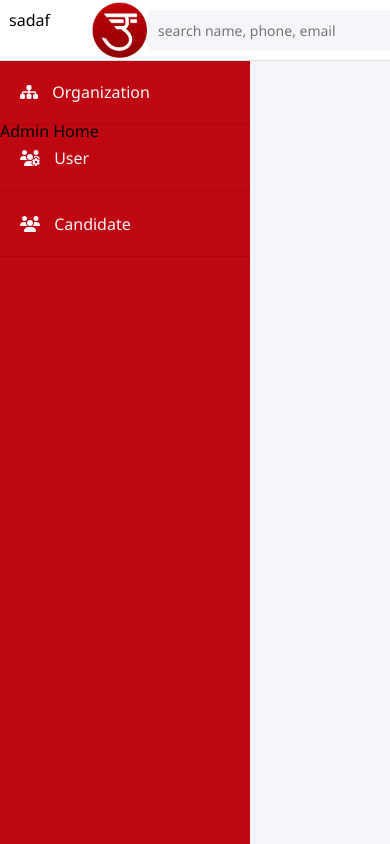
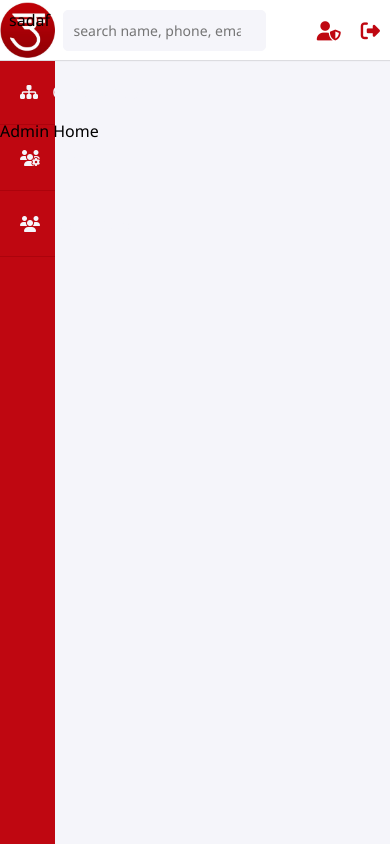
Before and after one commit to gandhirahulk/csp, a Django app: page /csp_admin/ in a window 390 px wide. Run offline with Django 3.2, Linux system fonts and the light colour scheme; a user stored in the database is signed in; parts of the project's set-up code (start-up, migrations or seed data) failed here and were passed over; some libraries are stand-ins or nearby versions.

Commit message:
responsive-topnav

```diff
--- a/static/csp_app/css/dashboard.css
+++ b/static/csp_app/css/dashboard.css
@@ -45,18 +45,44 @@ body{
   display: flex;
   justify-content: space-between;
   align-items: center;
-  padding: 0 20px;
+  /* padding: 0 20px; */
   box-shadow: 0 1px 1px rgba(0,0,0,0.1);
+  flex-wrap: wrap;
 }
 
 .wrapper .top_navbar .top_menu .logo{
   color: #bf0711;
   line-height: 1px;
-  padding-left: 4.5rem;
+  width: 250px;
+  /* padding-left: 5.5rem; */
+  text-align: center;
+
+}
+
+.wrapper .top_navbar .top_menu .search-input{
+  width: calc(100% - 250px - 30%);
+}
+
+#search-bar{
+  width: 100%;
+  /* padding: 10px; */
+  border: 1px solid #f5f5fa;
+  border-radius: 5px;
+  background: #f5f5fa
+}
+
+#search-bar:focus{
+  box-shadow:0 2px 2px 0 rgba(0, 0, 0, 0.2), 0 4px 8px 0 rgba(0, 0, 0, 0.1);
+  background: #fff;
+}
+
+.wrapper .top_navbar .top_menu .user-div{
+  width: 30%;
 }
 
 .wrapper .top_navbar .top_menu ul{
   display: flex;
+  float: right;
 }
 
 .wrapper .top_navbar .top_menu ul li a{
@@ -66,6 +92,7 @@ body{
   height: 35px; */
   line-height: 35px;
   text-align: center;
+  font-size: 1.2em;
   /* border: 1px solid #bf0711; */
   /* border-radius: 50%; */
   color: #bf0711;
@@ -76,9 +103,9 @@ body{
   color: #fff;
 } */
 
-.wrapper .top_navbar .top_menu ul li a:hover i{
+/* .wrapper .top_navbar .top_menu ul li a:hover i{
   color: #fff;
-}
+} */
 
 .wrapper .sidebar{
   position: fixed;
--- a/static/csp_app/css/forms.css
+++ b/static/csp_app/css/forms.css
@@ -61,18 +61,7 @@
     font-size: 14px;
 }
 
-#search-bar{
-  width: 46rem;
-  padding: 10px;
-  border: 1px solid #f5f5fa;
-  border-radius: 5px;
-  background: #f5f5fa;
-}
 
-#search-bar:focus{
-  box-shadow:0 2px 2px 0 rgba(0, 0, 0, 0.2), 0 4px 8px 0 rgba(0, 0, 0, 0.1);
-  background: #fff;
-}
 
 .forms-input-holder > input{
   width: 75%;
@@ -297,4 +286,5 @@
 
   .fds table tr td{
     padding-left: 5px;
+    width: 50%;
   }
--- /dev/null
+++ b/static/csp_app/css/media.css
@@ -0,0 +1,36 @@
+@media only screen and (max-width: 992px){
+    .wrapper .sidebar{
+        width: 220px;
+    }
+    .wrapper .main_container {
+        width: calc(100% - 240px);
+        margin-left: 220px;
+    }
+
+    .wrapper .top_navbar .top_menu .logo{
+        width: 220px;
+    }
+
+      .wrapper .top_navbar .top_menu .search-input{
+        width: calc(100% - 220px - 30%);
+    }
+}
+
+
+@media only screen and (max-width: 420px){
+    .wrapper .sidebar{
+        width: 55px;
+    }
+    .wrapper .main_container {
+        width: calc(100% - 70px);
+        margin-left: 55px;
+    }
+
+    .wrapper .top_navbar .top_menu .logo{
+        width: 55px;
+    }
+
+      .wrapper .top_navbar .top_menu .search-input{
+        width: calc(100% - 70px - 30%);
+    }
+}
--- a/templates/csp_app/admindashboard.html
+++ b/templates/csp_app/admindashboard.html
@@ -12,6 +12,7 @@
     <link rel="stylesheet" type="text/css" href="{% static 'csp_app/css/forms.css' %}">
     <link rel="stylesheet" type="text/css" href="{% static 'csp_app/css/organization.css' %}">
     <link rel="stylesheet" type="text/css" href="{% static 'csp_app/css/alertmsgcss.css' %}">
+    <link rel="stylesheet" type="text/css" href="{% static 'csp_app/css/media.css' %}">
     <link rel="stylesheet" href="https://cdnjs.cloudflare.com/ajax/libs/animate.css/4.0.0/animate.min.css"/>
 
     <script src="https://kit.fontawesome.com/b99e675b6e.js"></script>
@@ -147,18 +148,20 @@
                   {% endif %}
               </datalist>
             </div>
+            <div class="user-div">
                 <ul>
                 {% if request.user.is_staff %}
-                <li><a href="#">Admin Dashboard</a></li>
-                <li><a href="#">|</a></li>
+                    <li><a href="{% url 'csp_app:entity' %}" title="Admin Dashboard"><i class="fas fa-user-shield"></i></a></li>
+                    <!-- <li><a href="#">|</a></li> -->
                     <!-- <li><a href="#">Requests</a></li>
                     <li><a href="#">|</a></li> -->
                 {% else %}
                     <li><a href="#"> Dashboard</a></li>
                     <li><a href="#">|</a></li>
                 {% endif %}
-                <li><a href="{% url 'csp_app:csp_logout' %}">Logout</a></li>
+                    <li title="Logout"><a href="{% url 'csp_app:csp_logout' %}"><i class="fas fa-sign-out-alt"></i></a></li>
                 </ul>
+            </div>
           </div>
         </div>
         <!-- <div id="search-emp-panel" class="search-emp-panel_modal">
```
Lines whose indentation alone changed are shown as unchanged.
